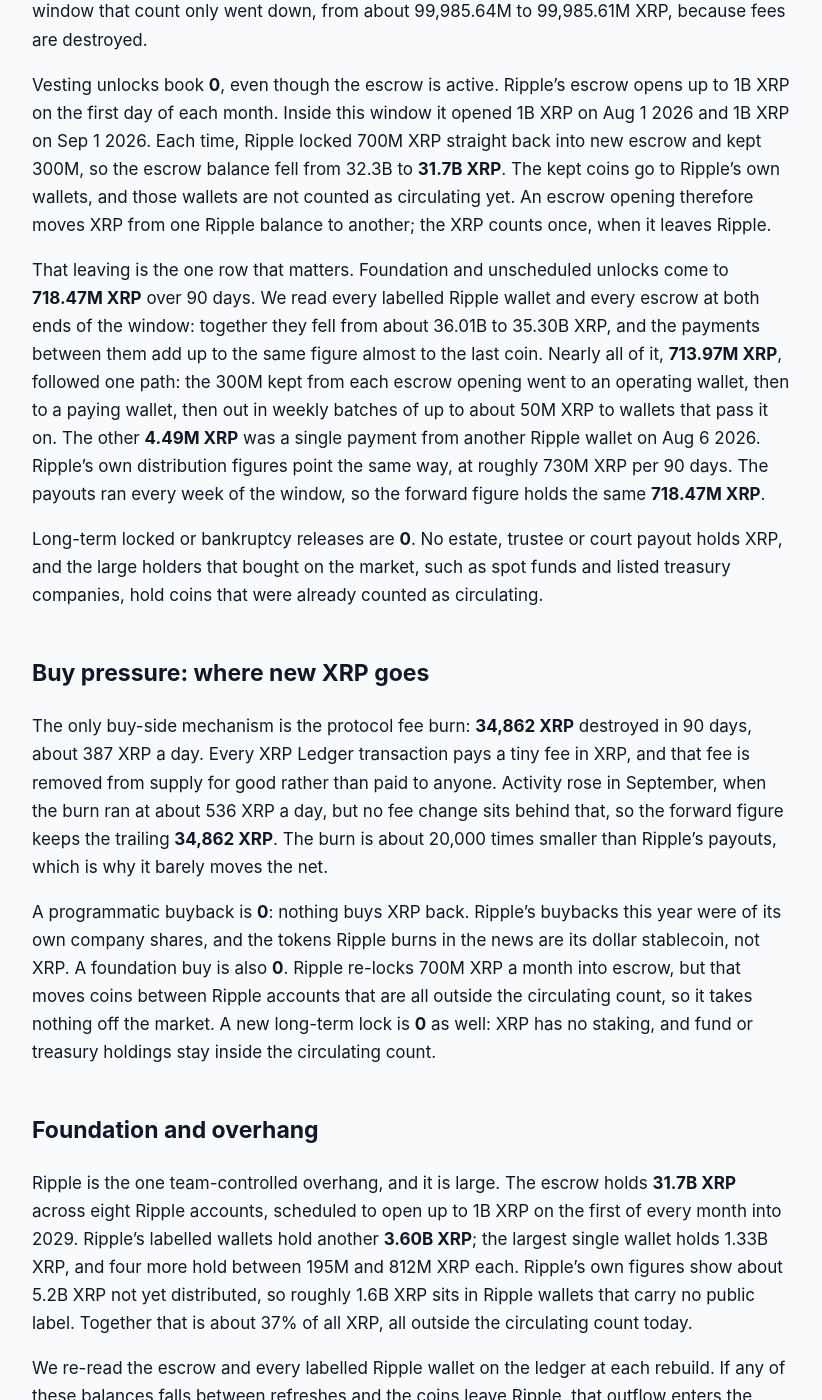
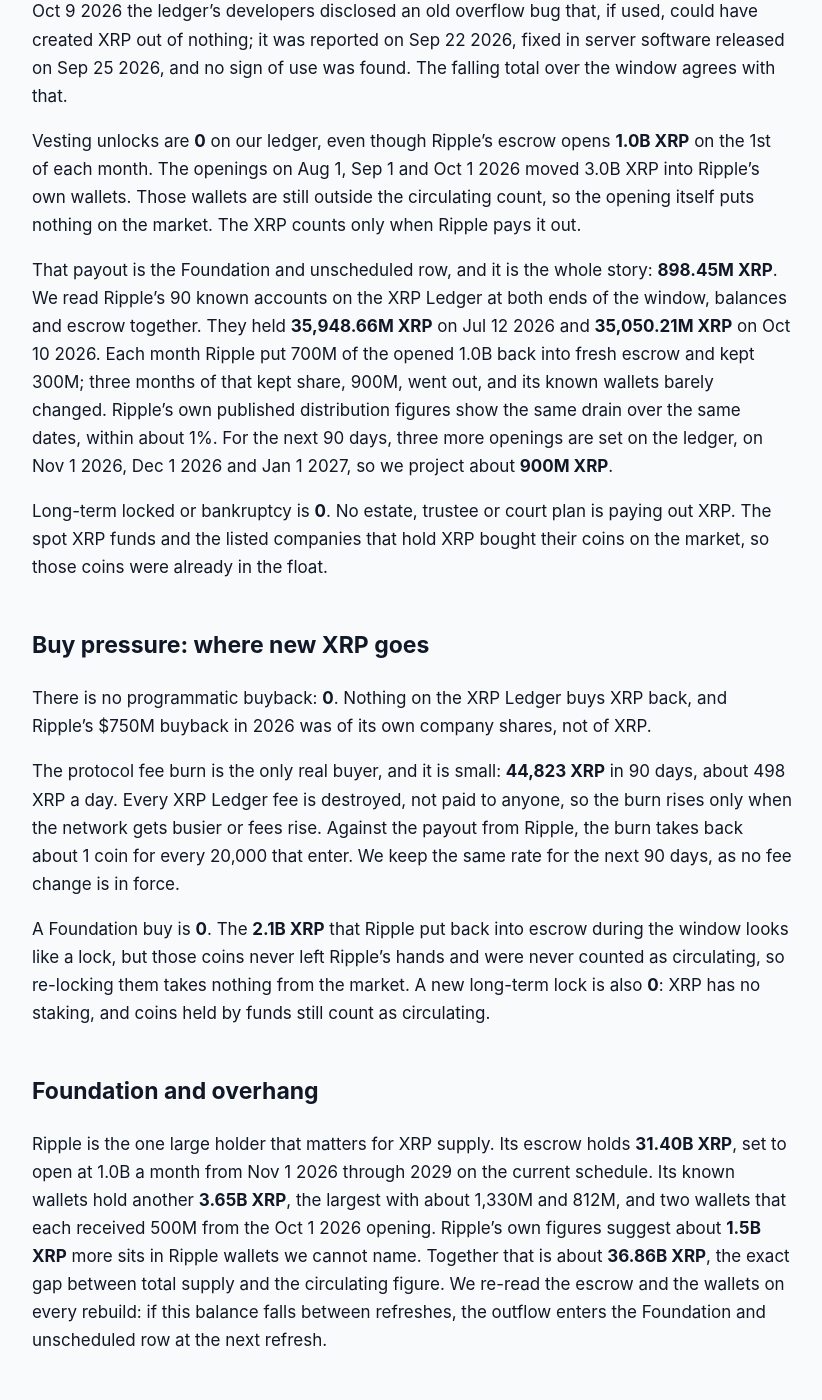
Before and after one commit to jeevansongmy-spec/mrnasdog-articles, a Jekyll site: the page built from crypto/xrp-pressure-framework.md, in a window 1280 px wide and 1400 px high, scrolled down 2625 px. Shown: the whole window, without its empty margins (228-1050 px from the left). Built offline with Jekyll 4.4.1, drawn with Linux system fonts in a browser that asks for light colours; some of the changed text lies outside the part shown.

Commit message:
publish: crypto/xrp-pressure-framework

```diff
--- a/crypto/xrp-pressure-framework.md
+++ b/crypto/xrp-pressure-framework.md
@@ -1,6 +1,6 @@
 ---
 title: "Is XRP worth buying now? Supply, Demand and Price Drivers (October 2026)"
-description: "XRP supply is growing: nothing is minted, but Ripple paid 718.5M XRP from its wallets in 90 days against a 34.9K fee burn. +1.14% net, projected the same next."
+description: "XRP supply is growing: nothing is minted, but Ripple paid 898M XRP from escrow to the market in 90 days against a 44.8K fee burn. +1.42% net, about +1.43% next."
 canonical_url: "https://mrnasdog.com/research/xrp/inflation"
 tags: ["crypto", "xrp", "ripple", "escrow"]
 published: true
@@ -17,38 +17,38 @@ Updated Oct 10 2026 from the live page: [mrnasdog.com/research/xrp](https://mrna
 
 ### Is XRP worth buying now?
 
-By the law of supply and demand, XRP's long-run signal is mixed (Oct 10 2026, score 6/10). New supply: +1.14% in the next 90 days. Demand: strong (4/5). XRP's price drivers: 1 ▲ price up, 1 ▼ price down.
+By the law of supply and demand, XRP's long-run signal is mixed (Oct 10 2026, score 6/10). New supply: +1.43% in the next 90 days. Demand: strong (4/5). XRP's price drivers: 1 ▲ price up, 1 ▼ price down.
 
-### What happens to XRP if the CLARITY Act passes?
+### XRP or Solana: which one is the better pick today?
 
-A pass would probably help XRP, since its US crypto law driver reads bad today. The bill was blocked 49-50, and the Senate can try again from Nov 11 2026, after the Nov 3 midterm election. Supply stays high either way, though: +1.14% new XRP in 90 days. That leaves XRP's long-run signal at mixed, by supply and demand.
+It's close to a tie. Both score 6/10 with a mixed signal on Oct 10 2026, and both show strong demand (4/5). XRP adds a bit less new supply, +1.14% in 90 days against Solana's +1.27%, but that edge is small. Our supply-and-demand read for XRP stays mixed.
 
-### How much XRP still comes out of Ripple's escrow?
+### Why is XRP still so low?
 
-About 0.3B XRP leaves Ripple's escrow every 30 days, and 9.1B has come out since Jan 2024. That is the main reason XRP adds +1.14% new supply in 90 days. ETF buying soaks up part of it: US XRP ETFs hold 907M XRP, up 33% in 181 days. That leaves XRP's long-run signal at mixed, by supply and demand.
+Steady new supply is probably the main weight. About 0.3B XRP leaves Ripple's escrow every 30 days, adding +4.62% in a year. The US crypto law was also blocked 49-50, though the Senate can try again from Nov 11 2026. ETF buying helps on the other side. For XRP, the supply-and-demand signal is mixed right now.
 
 ### Can XRP reach $100?
 
-At $100, XRP would be worth about $6.31 trillion in total — about 65 times its $96.8B market cap today (Oct 10 2026, about $1.53 a coin). XRP's supply also grows +4.62% in the next year, so every extra coin needs buyers too. By supply and demand, XRP's long-run signal is mixed today.
+At $100, XRP would be worth about $6.31 trillion in total — about 71 times its $88.6B market cap today (Oct 10 2026, about $1.4 a coin). XRP's supply also grows +5.70% in the next year, so every extra coin needs buyers too. By supply and demand, XRP's long-run signal is mixed today.
 
 ### Should I sell my XRP now?
 
-XRP's signal is mixed for now. XRP's signal would turn if new supply keeps arriving (+1.14% in 90 days), or demand falls from strong, or US crypto law keeps pointing down. The next date on XRP's calendar: Nov 3 2026 — US midterm election.
+XRP's signal is mixed for now. XRP's signal would turn if new supply keeps arriving (+1.43% in 90 days), or demand falls from strong, or US crypto law keeps pointing down. The next date on XRP's calendar: Nov 3 2026 — US midterm election.
 
 ### Is XRP a good long-term investment?
 
-XRP sits at 6/10 today (Oct 10 2026): supply 2/5, demand 4/5. One more year adds +4.62% to XRP's supply. Long-run signal: mixed.
+XRP sits at 6/10 today (Oct 10 2026): supply 2/5, demand 4/5. One more year adds +5.70% to XRP's supply. Long-run signal: mixed.
 
 ### When is a good time to buy XRP?
 
-By the law of supply and demand, the better time to buy XRP is when its new supply is low, demand is high and its price drivers point up. XRP today: +1.14% new supply in 90 days (growing), demand strong (4/5), drivers 1 ▲ / 1 ▼.
+By the law of supply and demand, the better time to buy XRP is when its new supply is low, demand is high and its price drivers point up. XRP today: +1.43% new supply in 90 days (growing), demand strong (4/5), drivers 1 ▲ / 1 ▼.
 
 ### What could push XRP's price up or down?
 
 Right now 3 things drive XRP's price (1 ▲, 1 ▼).
 - Ripple's escrow: 9.1B XRP left escrow since Jan 2024; about 0.3B more every 30 days.
 - ▼ US crypto law: Law blocked 49-50; Senate can try again from Nov 11 2026.
-- ▲ XRP ETFs: US XRP ETFs: 907M XRP, up 33% in 181 days.
+- ▲ XRP ETFs: ETFs hold about 1.1B XRP, up 64% since Dec 31 2025.
 
 ### Is XRP a better investment than Bitcoin?
 
@@ -58,50 +58,56 @@ Side by side on Oct 10 2026: XRP at 6/10 with a mixed signal, Bitcoin at 8.5/10
 
 <!-- questions:end -->
 
-## Part 1 · Supply: XRP Inflation Analysis · September 2026 · Supply growing · projected to keep growing
+## Part 1 · Supply: XRP Inflation Analysis · October 2026 · Supply growing · projected to keep growing
 
-The XRP Ledger never mints a single new XRP, yet the amount of **XRP** in the market grew by **+1.14%** over the last 90 days, and the MrNasdog Pressure Framework projects about the same for the next 90. The source is Ripple, not the protocol: its wallets paid **718.47M XRP** to the market, fed by the monthly escrow, while fee burning removed only **34,862 XRP**. The inflation monitor reads **+1.20%**, so the two readings agree. The hard ceiling is the fixed 100B XRP made at launch, of which **31.7B** still sits in escrow.
+**XRP** supply is growing, and it will likely keep growing. The XRP Ledger never mints new XRP, but Ripple, which holds the coins that were never handed out, moved **898.45M XRP** from its escrow and wallets into the market over the last 90 days, while transaction fees destroyed only **44,823 XRP**. Net, the circulating supply of **63.13B XRP** grew **+1.42%**, and the next 90 days point to about **+1.43%** as three more monthly escrow openings arrive.
 
 ## The verdict, in one paragraph
 
-Net supply pressure on XRP is **+1.14%** of circulating supply over the last 90 days (Jul 2 to Sep 30 2026), and the forward reading for the next 90 days is the same **+1.14%**. The inflation monitor, which measures the change in circulating supply directly, reads **+1.20%** for the same window. The gap is **0.06 percentage points**, well inside the 0.5-point line, so no monitor-gap warning is shown. XRP is a **zero-issuance coin with a company-paced float**: the protocol adds nothing, and almost every new coin in the market is a coin Ripple chose to release.
+Over the 90 days from Jul 12 2026 to Oct 10 2026, XRP's net supply change was **+1.42%**: **898.45M XRP** entered the market from Ripple and **44,823 XRP** left it through the fee burn. Our inflation monitor, which reads the circulating figure day by day, shows **+1.40%** for nearly the same window. The gap is **0.02 percentage points**, well inside our 0.5-point tolerance, so no warning chip is shown. The next 90 days project **+1.43%**. XRP is a fixed-supply coin with a managed release: no new XRP is created, but the issuer's escrow pays out on a clock, and that clock sets the growth of the float.
 
 ## Sell pressure: where new XRP comes from
 
-Protocol inflation is **0**. The XRP Ledger has no block reward and no staking reward, and no transaction type can create XRP. The ledger keeps its own running coin count, and across this window that count only went down, from about 99,985.64M to 99,985.61M XRP, because fees are destroyed.
+Protocol inflation is **0**. All 100B XRP were created when the XRP Ledger started, and no transaction type can make more: there is no block reward, no mining and no staking pay. The ledger's own running total fell from 99,985.64M to 99,985.59M XRP across the window. On Oct 9 2026 the ledger's developers disclosed an old overflow bug that, if used, could have created XRP out of nothing; it was reported on Sep 22 2026, fixed in server software released on Sep 25 2026, and no sign of use was found. The falling total over the window agrees with that.
 
-Vesting unlocks book **0**, even though the escrow is active. Ripple's escrow opens up to 1B XRP on the first day of each month. Inside this window it opened 1B XRP on Aug 1 2026 and 1B XRP on Sep 1 2026. Each time, Ripple locked 700M XRP straight back into new escrow and kept 300M, so the escrow balance fell from 32.3B to **31.7B XRP**. The kept coins go to Ripple's own wallets, and those wallets are not counted as circulating yet. An escrow opening therefore moves XRP from one Ripple balance to another; the XRP counts once, when it leaves Ripple.
+Vesting unlocks are **0** on our ledger, even though Ripple's escrow opens **1.0B XRP** on the 1st of each month. The openings on Aug 1, Sep 1 and Oct 1 2026 moved 3.0B XRP into Ripple's own wallets. Those wallets are still outside the circulating count, so the opening itself puts nothing on the market. The XRP counts only when Ripple pays it out.
 
-That leaving is the one row that matters. Foundation and unscheduled unlocks come to **718.47M XRP** over 90 days. We read every labelled Ripple wallet and every escrow at both ends of the window: together they fell from about 36.01B to 35.30B XRP, and the payments between them add up to the same figure almost to the last coin. Nearly all of it, **713.97M XRP**, followed one path: the 300M kept from each escrow opening went to an operating wallet, then to a paying wallet, then out in weekly batches of up to about 50M XRP to wallets that pass it on. The other **4.49M XRP** was a single payment from another Ripple wallet on Aug 6 2026. Ripple's own distribution figures point the same way, at roughly 730M XRP per 90 days. The payouts ran every week of the window, so the forward figure holds the same **718.47M XRP**.
+That payout is the Foundation and unscheduled row, and it is the whole story: **898.45M XRP**. We read Ripple's 90 known accounts on the XRP Ledger at both ends of the window, balances and escrow together. They held **35,948.66M XRP** on Jul 12 2026 and **35,050.21M XRP** on Oct 10 2026. Each month Ripple put 700M of the opened 1.0B back into fresh escrow and kept 300M; three months of that kept share, 900M, went out, and its known wallets barely changed. Ripple's own published distribution figures show the same drain over the same dates, within about 1%. For the next 90 days, three more openings are set on the ledger, on Nov 1 2026, Dec 1 2026 and Jan 1 2027, so we project about **900M XRP**.
 
-Long-term locked or bankruptcy releases are **0**. No estate, trustee or court payout holds XRP, and the large holders that bought on the market, such as spot funds and listed treasury companies, hold coins that were already counted as circulating.
+Long-term locked or bankruptcy is **0**. No estate, trustee or court plan is paying out XRP. The spot XRP funds and the listed companies that hold XRP bought their coins on the market, so those coins were already in the float.
 
 ## Buy pressure: where new XRP goes
 
-The only buy-side mechanism is the protocol fee burn: **34,862 XRP** destroyed in 90 days, about 387 XRP a day. Every XRP Ledger transaction pays a tiny fee in XRP, and that fee is removed from supply for good rather than paid to anyone. Activity rose in September, when the burn ran at about 536 XRP a day, but no fee change sits behind that, so the forward figure keeps the trailing **34,862 XRP**. The burn is about 20,000 times smaller than Ripple's payouts, which is why it barely moves the net.
+There is no programmatic buyback: **0**. Nothing on the XRP Ledger buys XRP back, and Ripple's $750M buyback in 2026 was of its own company shares, not of XRP.
 
-A programmatic buyback is **0**: nothing buys XRP back. Ripple's buybacks this year were of its own company shares, and the tokens Ripple burns in the news are its dollar stablecoin, not XRP. A foundation buy is also **0**. Ripple re-locks 700M XRP a month into escrow, but that moves coins between Ripple accounts that are all outside the circulating count, so it takes nothing off the market. A new long-term lock is **0** as well: XRP has no staking, and fund or treasury holdings stay inside the circulating count.
+The protocol fee burn is the only real buyer, and it is small: **44,823 XRP** in 90 days, about 498 XRP a day. Every XRP Ledger fee is destroyed, not paid to anyone, so the burn rises only when the network gets busier or fees rise. Against the payout from Ripple, the burn takes back about 1 coin for every 20,000 that enter. We keep the same rate for the next 90 days, as no fee change is in force.
+
+A Foundation buy is **0**. The **2.1B XRP** that Ripple put back into escrow during the window looks like a lock, but those coins never left Ripple's hands and were never counted as circulating, so re-locking them takes nothing from the market. A new long-term lock is also **0**: XRP has no staking, and coins held by funds still count as circulating.
 
 ## Foundation and overhang
 
-Ripple is the one team-controlled overhang, and it is large. The escrow holds **31.7B XRP** across eight Ripple accounts, scheduled to open up to 1B XRP on the first of every month into 2029. Ripple's labelled wallets hold another **3.60B XRP**; the largest single wallet holds 1.33B XRP, and four more hold between 195M and 812M XRP each. Ripple's own figures show about 5.2B XRP not yet distributed, so roughly 1.6B XRP sits in Ripple wallets that carry no public label. Together that is about 37% of all XRP, all outside the circulating count today.
+Ripple is the one large holder that matters for XRP supply. Its escrow holds **31.40B XRP**, set to open at 1.0B a month from Nov 1 2026 through 2029 on the current schedule. Its known wallets hold another **3.65B XRP**, the largest with about 1,330M and 812M, and two wallets that each received 500M from the Oct 1 2026 opening. Ripple's own figures suggest about **1.5B XRP** more sits in Ripple wallets we cannot name. Together that is about **36.86B XRP**, the exact gap between total supply and the circulating figure. We re-read the escrow and the wallets on every rebuild: if this balance falls between refreshes, the outflow enters the Foundation and unscheduled row at the next refresh.
 
-We re-read the escrow and every labelled Ripple wallet on the ledger at each rebuild. If any of these balances falls between refreshes and the coins leave Ripple, that outflow enters the foundation and unscheduled unlocks row at the next refresh.
+## How XRP compares to other payment Layer 1s
 
-## How XRP compares to other fixed-supply payment chains
+XRP sits in the group of chains where all coins were made at launch and an issuer releases them over time, rather than chains that mint new coins as pay for security. Stellar's XLM and Hedera's HBAR share the shape: a fixed total, a large organisation-held reserve, and supply growth that depends on how fast that reserve is handed out. The XRP difference is the on-ledger escrow, which caps the release at 1.0B XRP a month and makes the schedule readable by anyone, while the re-lock of 700M a month is Ripple's choice.
 
-XRP belongs to a small group of payment chains that created their whole supply at launch and no longer mint more, like Stellar's XLM and Hedera's HBAR. On these chains the protocol adds nothing, and the real question is how fast the company or foundation that holds the unreleased coins lets them out. XRP is the clearest case, because Ripple's release runs through an escrow anyone can read on the ledger, and the monthly 1B XRP schedule is written into the escrow entries themselves rather than into a promise.
-
-Against mined or staked chains the difference is the source, not only the size. Bitcoin adds new coins through mining on a fixed halving path; Ethereum and Solana pay validators in newly created coins. For XRP, a 1.14% quarter comes entirely from a company treasury, so the rate can change with one business decision, in either direction, while a mined or staked chain's rate is set by code. XRP's fee burn works like Ethereum's base-fee burn in spirit, but on a much cheaper ledger it removes only a few hundred XRP a day, so it does not offset the float growth.
+Against proof-of-work coins like Bitcoin, XRP has no miners to pay, so it has no issuance tied to blocks or halvings, and its supply cannot grow past 100B. Against staking chains like Ethereum, XRP pays nothing to validators and burns every fee, so in a world where Ripple's escrow were empty XRP supply would only shrink. Today the escrow is far from empty, and that is why XRP's 90-day growth of **+1.42%** is higher than many chains that do print new coins.
 
 ## What to watch in the next 90 days
 
-The escrow opens 1B XRP on **Oct 1 2026**, **Nov 1 2026** and **Dec 1 2026**; the key number each month is how much Ripple locks back up, which was 700M XRP in both August and September. A smaller re-lock would push the float up faster. The weekly payouts from Ripple's paying wallet are the live signal: if they slow down or stop, the forward reading comes down with them. A fund prospectus says Ripple may release extra escrow if US market-structure law passes; the Senate vote on that bill failed on Sep 15 2026, but a return after the November elections would reopen the question. The Batch upgrade to the XRP Ledger can go live on **Oct 9 2026** at the earliest; it changes how transactions are bundled, not how XRP is created, so it could only nudge the fee burn.
+**Nov 1 2026, Dec 1 2026 and Jan 1 2027:** Ripple's escrow opens 1.0B XRP each time. Watch how much goes back into escrow; a re-lock below 700M would raise the payout and the growth.
+
+**Ripple's wallets:** 3.65B XRP sits outside escrow. A large move from them to buyers, such as a sale to a fund or a treasury company, would add to the payout above the usual 300M a month.
+
+**US market-structure law:** a fund's filing in August 2026 said Ripple might release more XRP from escrow if the CLARITY Act passes; Ripple itself has not said so. The bill hit a Senate setback in September 2026, so any revival is a watch line.
+
+**Fee changes:** a holder proposal in October 2026 to raise ledger fees sharply to burn more XRP would need validator votes; nothing is scheduled, and the burn stays tiny unless it passes.
 
 ## Summary
 
-XRP supply is growing at about **+1.14%** per 90 days, and projected to keep growing at that pace, even though the XRP Ledger mints nothing. The growth comes from Ripple's wallets, which paid **718.47M XRP** to the market in 90 days while fees burned only **34,862 XRP**. The key risk is that Ripple still controls about 37B XRP, and the pace of release is its own choice. The ceiling is fixed: 100B XRP were created at launch, no more can ever be made, and every fee makes the total a little smaller.
+XRP does not mint new coins, but its circulating supply still grows because Ripple releases XRP from a 31.40B escrow at up to 1.0B a month and pays out the 300M it keeps each month. Over the last 90 days that added **898.45M XRP** against a fee burn of just **44,823 XRP**, for net growth of **+1.42%**, with about **+1.43%** projected next. The key risk is Ripple choosing to re-lock less of each opening; the ceiling is the 100B XRP created at launch, which can never be exceeded.
 
 ---
 
-*MrNasdog Pressure Framework analysis of XRP, Metric 1 — Inflation. Data + explanation only. Not financial advice. Checked Sep 30 2026.*
+*MrNasdog Pressure Framework analysis of XRP, Metric 1 — Inflation. Data + explanation only. Not financial advice. Checked Oct 10 2026.*
```
